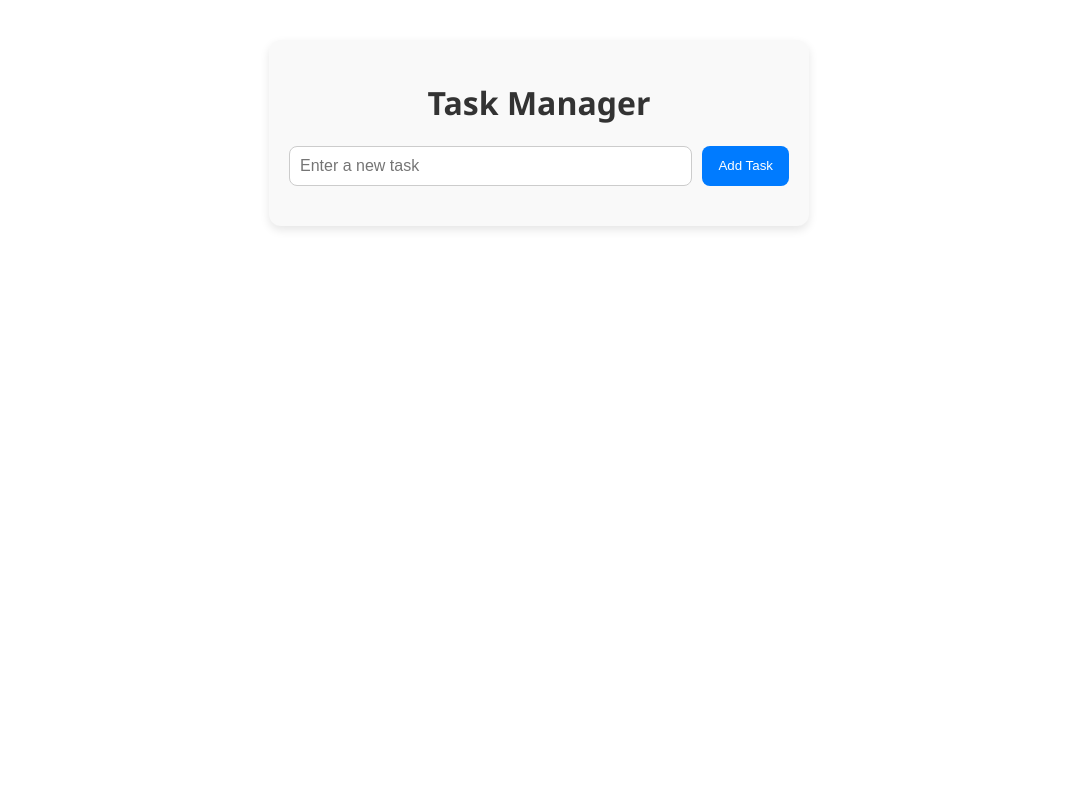
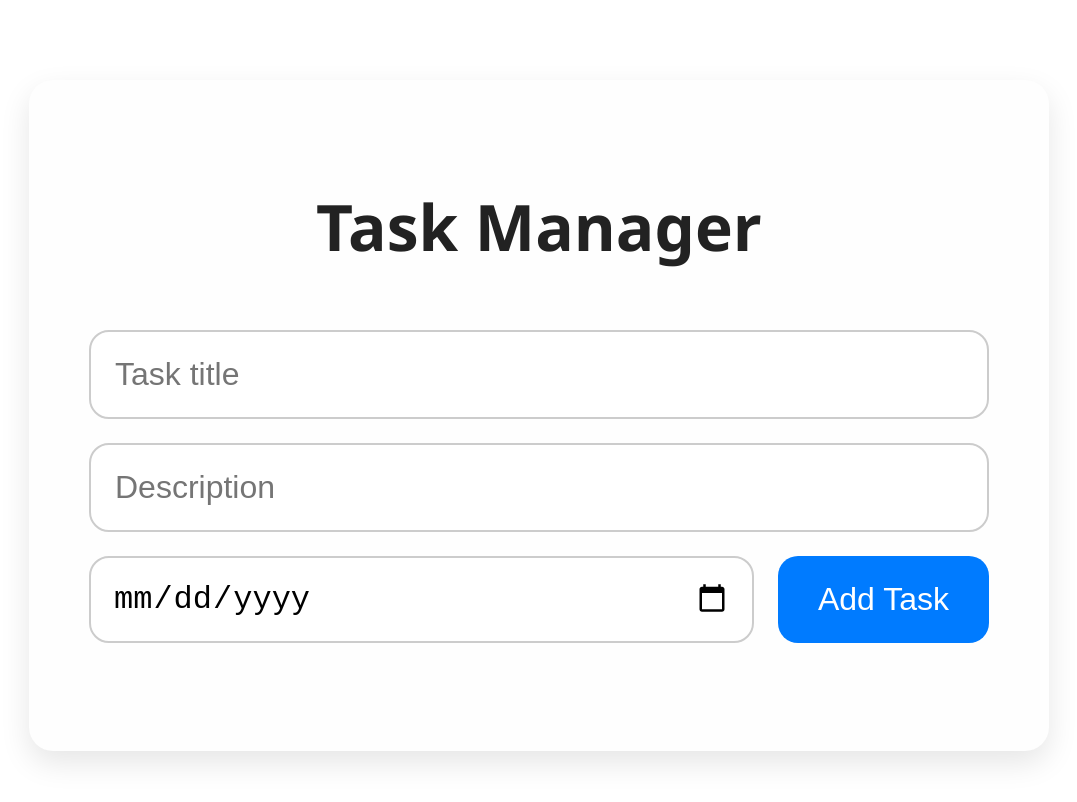
Before and after one commit to Noelrydstrom/Task-Manager, an Angular app: page / in a window 1280 px wide. Shown: the top 802 px of the page, without its empty margins (101-1178 px from the left). Built offline with nearby package versions, Linux system fonts and the light colour scheme.

Commit message:
task delete and edit button osv

```diff
--- a/src/app/app.component.css
+++ b/src/app/app.component.css
@@ -1,44 +1,63 @@
 .container {
-  max-width: 500px;
-  margin: 40px auto;
-  padding: 20px;
-  border-radius: 12px;
-  background-color: #f9f9f9;
-  box-shadow: 0 4px 10px rgba(0, 0, 0, 0.1);
+  max-width: 900px;
+  margin: 80px auto;
+  padding: 60px;
+  border-radius: 24px;
+  background-color: #fefefe;
+  box-shadow: 0 12px 30px rgba(0, 0, 0, 0.1);
   font-family: 'Segoe UI', Tahoma, Geneva, Verdana, sans-serif;
 }
 
 h1 {
   text-align: center;
-  color: #333;
+  color: #222;
+  font-size: 64px;
+  margin-bottom: 60px;
 }
 
 .task-input {
   display: flex;
-  gap: 10px;
-  margin-bottom: 20px;
+  flex-wrap: wrap;
+  gap: 24px;
+  margin-bottom: 48px;
+  justify-content: center;
 }
 
 .task-input input {
-  flex: 1;
-  padding: 10px;
-  border: 1px solid #ccc;
-  border-radius: 8px;
-  font-size: 16px;
+  padding: 24px;
+  border: 2px solid #ccc;
+  border-radius: 20px;
+  font-size: 32px;
+  flex: 1 1 400px;
+  min-width: 300px;
+}
+
+.task-input input[type="date"] {
+  padding: 22px;
 }
 
 .task-input button {
-  padding: 10px 16px;
-  border: none;
+  padding: 24px 40px;
   background-color: #007bff;
   color: white;
-  border-radius: 8px;
+  border: none;
+  border-radius: 20px;
   cursor: pointer;
-  transition: background-color 0.2s;
+  font-size: 32px;
+  transition: background-color 0.2s ease;
 }
 
 .task-input button:hover {
   background-color: #0056b3;
+}
+
+.description {
+  word-wrap: break-word;
+  overflow-wrap: break-word;
+  white-space: normal;
+  max-width: 100%;
+  font-size: 28px;
+  color: #555;
 }
 
 ul {
@@ -47,34 +66,60 @@ ul {
 }
 
 li {
+  background-color: #fafafa;
+  border: 2px solid #ddd;
+  border-radius: 20px;
+  margin-bottom: 24px;
+  padding: 32px;
   display: flex;
-  justify-content: space-between;
-  align-items: center;
-  padding: 10px;
-  margin-bottom: 8px;
-  background-color: #fff;
-  border-radius: 8px;
-  transition: background-color 0.2s;
-}
-
-li:hover {
-  background-color: #f1f1f1;
+  flex-direction: column;
+  gap: 12px;
+  font-size: 36px;
+  position: relative;
 }
 
 li span {
-  flex: 1;
-  cursor: default;
+  font-weight: bold;
 }
 
+li .description {
+  font-style: italic;
+  color: #555;
+  font-size: 28px;
+}
+
+li .deadline {
+  font-size: 26px;
+  color: #999;
+}
+
+/* Add/Modify these rules */
 li button {
+  position: absolute;
+  right: 32px;
   background-color: #dc3545;
   color: white;
   border: none;
-  border-radius: 6px;
-  padding: 6px 10px;
+  border-radius: 12px;
+  padding: 13px 20px;
   cursor: pointer;
+  font-size: 25px;
 }
 
-li button:hover {
-  background-color: #c82333;
+/* Delete button positioning */
+li button:nth-of-type(1) {  /* Targets the first button (Delete) */
+  top: 15px;
+  right: 28px;
+  background-color: #dc3545;
 }
+
+/* Edit button positioning */
+li button:nth-of-type(2) {  /* Targets the second button (Edit) */
+  top: 75px;  /* Position below Delete button */
+  right: 28px;
+  background-color: #ffc107;  /* Yellow color for edit */
+}
+
+li button:nth-of-type(2):hover {
+  background-color: #e0a800;
+}
--- a/src/app/app.component.html
+++ b/src/app/app.component.html
@@ -2,14 +2,28 @@
   <h1>Task Manager</h1>
 
   <div class="task-input">
-    <input [value]="newTask" (input)="handleInput($event)" placeholder="Enter a new task" />
-    <button (click)="addTask(newTask)">Add Task</button>
+    <input [(ngModel)]="newTask.title" placeholder="Task title" />
+    <input [(ngModel)]="newTask.description" placeholder="Description" />
+    <input type="date" [(ngModel)]="newTask.deadline" />
+    <button (click)="addTask()">Add Task</button>
   </div>
 
   <ul>
     <li *ngFor="let task of tasks; let i = index">
-      <span>{{ task }}</span>
-      <button (click)="removeTask(i)">Delete</button>
+      <div *ngIf="!task.isEditing">
+        <span>{{ task.title }}</span>
+        <div class="description">{{ task.description }}</div>
+        <div class="deadline">deadline: {{ task.deadline }}</div>
+        <button (click)="removeTask(i)">Delete</button>
+        <button (click)="editTask(task)">Edit</button>
+      </div>
+
+      <div *ngIf="task.isEditing" edit-mode>
+        <input [(ngModel)]="task.title" placeholder="Task title" />
+        <input [(ngModel)]="task.description" placeholder="Description" />
+        <input type="date" [(ngModel)]="task.deadline" />
+        <button (click)="saveTask(task)" type="save">Save Changes</button>
+      </div>
     </li>
   </ul>
 </div>
--- a/src/app/app.component.ts
+++ b/src/app/app.component.ts
@@ -1,30 +1,47 @@
 import { Component } from '@angular/core';
 import { CommonModule } from '@angular/common';
+import { FormsModule } from '@angular/forms';
+
+interface Task {
+  title: string;
+  description: string;
+  deadline: string;
+}
 
 @Component({
   selector: 'app-root',
   standalone: true,
-  imports: [CommonModule],
+  imports: [CommonModule, FormsModule],
   templateUrl: './app.component.html',
   styleUrls: ['./app.component.css']
 })
 export class AppComponent {
-  tasks: string[] = [];
-  newTask: string = '';
+  tasks: any[] = [];
 
-  handleInput(event: Event) {
-    const input = event.target as HTMLInputElement;
-    this.newTask = input.value;
-  }
+  newTask = {
+    title: '',
+    description: '',
+    deadline: ''
+  };
 
-  addTask(task: string) {
-    if (task.trim()) {
-      this.tasks.push(task);
-      this.newTask = '';
+  addTask() {
+    if (this.newTask.title.trim()) {
+      this.tasks.push({ ...this.newTask, isEditing: false });
+
+      // Clear input fields
+      this.newTask = { title: '', description: '', deadline: '' };
     }
   }
 
   removeTask(index: number) {
     this.tasks.splice(index, 1);
   }
+
+  editTask(task: any) {
+    task.isEditing = true;
+  }
+
+  saveTask(task: any) {
+    task.isEditing = false;
+  }
 }
```
Also changed, not shown: 1 other file (tests, documents, lock files or other folders).
